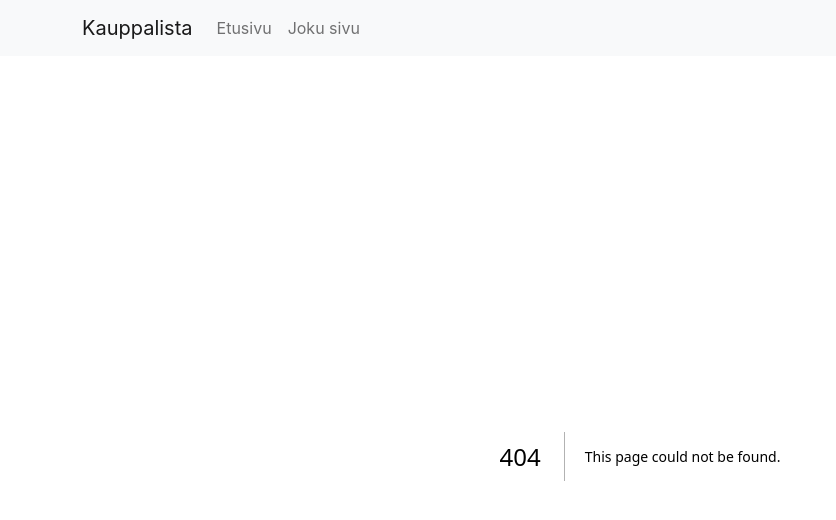
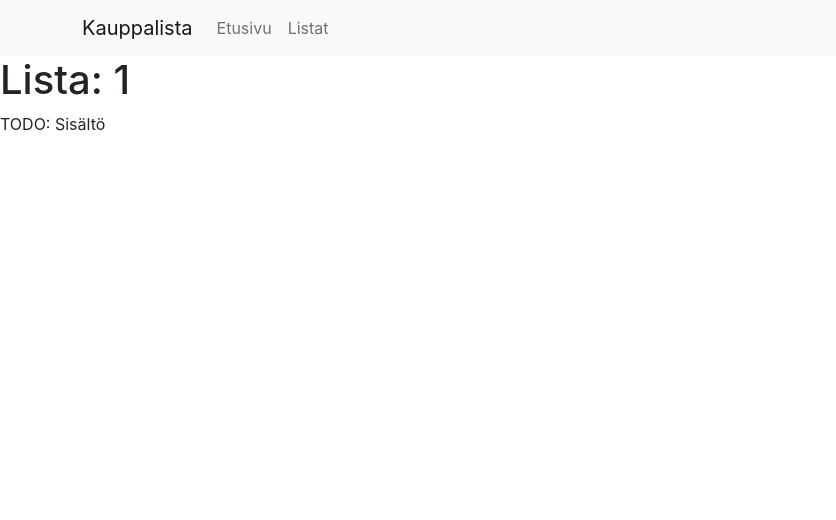
Before and after one commit to suutari/kauppalista, a Next.js app: page /lista/1 in a window 1280 px wide. Before the commit this address had no page. Shown: the top 520 px of the page, without its empty margins (0-836 px from the left). Built offline with nearby package versions, Linux system fonts and the light colour scheme.

Commit message:
Rakenna lisää UI:ta

```diff
--- a/components/NavigationBar.tsx
+++ b/components/NavigationBar.tsx
@@ -1,12 +1,14 @@
 import Link from 'next/link';
-import {Container, Nav, Navbar} from 'react-bootstrap';
+import { Container, Nav, Navbar } from 'react-bootstrap';
 
 export default function NavigationBar() {
     return (
         <Navbar bg="light" expand="lg">
             <Container>
                 <Link href="/">
-                    <Navbar.Brand>Kauppalista</Navbar.Brand>
+                    <Navbar.Brand>
+                        Kauppalista
+                    </Navbar.Brand>
                 </Link>
                 <Navbar.Toggle aria-controls="basic-navbar-nav" />
                 <Navbar.Collapse id="basic-navbar-nav">
@@ -14,8 +16,8 @@
                         <Nav.Link as={Link} href="/">
                             Etusivu
                         </Nav.Link>
-                        <Nav.Link as={Link} href="/joku/sivu">
-                            Joku sivu
+                        <Nav.Link as={Link} href="/listat">
+                            Listat
                         </Nav.Link>
                     </Nav>
                 </Navbar.Collapse>
--- a/components/Page.tsx
+++ b/components/Page.tsx
@@ -1,6 +1,6 @@
-import { ReactNode } from 'react';
+import {ReactNode} from 'react';
 
-export function Page({ title, children }: { title: string; children: ReactNode; }) {
+export function Page({title, children}: {title: string; children: ReactNode}) {
     return (
         <div>
             <h1>{title}</h1>
--- a/pages/_app.tsx
+++ b/pages/_app.tsx
@@ -1,9 +1,9 @@
+import 'bootstrap/dist/css/bootstrap.min.css';
 import type {AppProps} from 'next/app';
 import Head from 'next/head';
-import 'bootstrap/dist/css/bootstrap.min.css';
 
+import Layout from '@/components/Layout';
 import '../styles/globals.css';
-import Layout from '@/components/layout';
 
 export default function App({Component, pageProps}: AppProps) {
     return (
--- /dev/null
+++ b/pages/lista/[listId].tsx
@@ -0,0 +1,14 @@
+import {useRouter} from 'next/router';
+
+import {Page} from '@/components/Page';
+
+export default function Post() {
+    const router = useRouter();
+    const {listId} = router.query;
+
+    return (
+        <Page title={`Lista: ${listId}`}>
+            <div>TODO: Sisältö</div>
+        </Page>
+    );
+}
--- a/pages/listat.tsx
+++ b/pages/listat.tsx
@@ -12,7 +12,7 @@
     function ListItem({id, text}: {id: number; text: string}) {
         return (
             <li>
-                <Link href="/listat/{id}">
+                <Link href={`/lista/${id}`}>
                     ({id}) {text}
                 </Link>
             </li>
```
Also changed, not shown: pages/index.tsx (+7 -4 lines), pages/joku/[juttuId]/[toinenId].tsx (deleted, +0 -20 lines), pages/joku/sivu.tsx (deleted, +0 -17 lines), components/Layout.tsx (renamed from components/layout.tsx), public/vercel.svg (deleted). Lines whose indentation alone changed are shown as unchanged.
